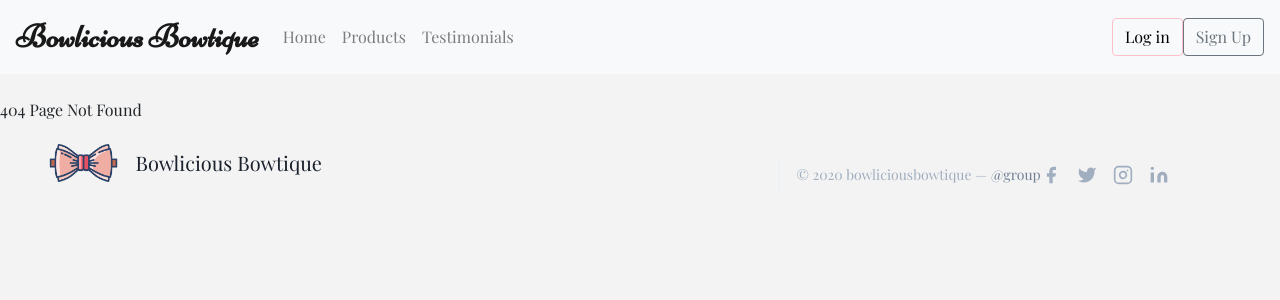
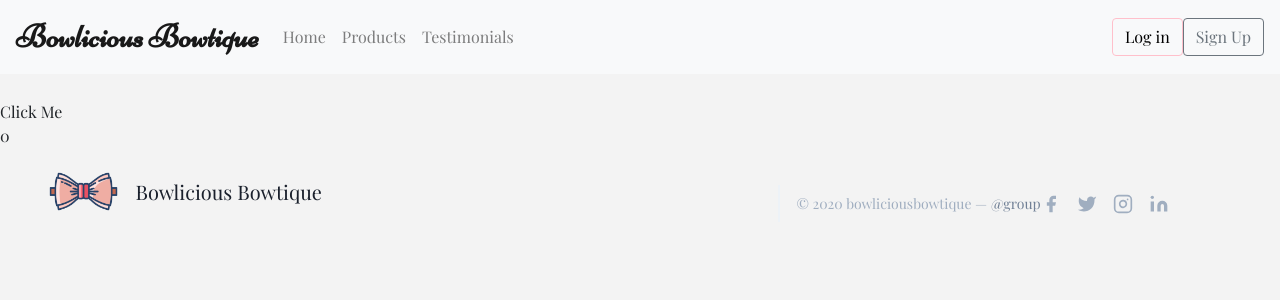
Before and after one commit to MatthewPalmer9/bowliciousbowtique, a React (Create React App) app: page /test in a window 1280 px wide. Before the commit this address had no page. Shown: the top 300 px of the page. Built offline with nearby package versions, Linux system fonts and the light colour scheme.

Commit message:
Updated README markup.

```diff
--- a/src/App.js
+++ b/src/App.js
@@ -11,6 +11,7 @@ import Footer from './containers/Footer';
 import Default from './components/Default';
 import Login from './sessions/Login';
 import Signup from './sessions/Signup';
+import CodeTest from './components/CodeTest';
 
 
 export default class App extends Component {
@@ -22,6 +23,7 @@ export default class App extends Component {
           <Navbar />
             <Switch>
               <Route exact path="/" component={Home}/>
+              <Route exact path="/test" component={CodeTest} />
               <Route exact path="/testimonials" component={TestimonialsContainer}/>
               <Route exact path="/products" component={ProductContainer} />
               <Route exact path="/login" component={Login}/>
--- a/src/actions/fetchComments.js
+++ b/src/actions/fetchComments.js
@@ -1,6 +1,7 @@
 export function fetchComments(){
     return (dispatch) => {
-        fetch('https://still-refuge-44546.herokuapp.com/comments')
+        // fetch('https://still-refuge-44546.herokuapp.com/comments')
+        fetch('http://localhost:3000/comments')
         .then(resp => resp.json())
         .then(comments => dispatch({
             type: 'FETCH_COMMENTS',
--- a/src/actions/fetchProducts.js
+++ b/src/actions/fetchProducts.js
@@ -1,6 +1,6 @@
 export function fetchProducts(){
     return (dispatch) => {
-        fetch('https://still-refuge-44546.herokuapp.com/products')
+        fetch('http://localhost:3000/products')
         .then(resp => resp.json())
         .then(products => dispatch({
             type: 'RENDER_PRODUCTS',
--- a/src/actions/postComments.js
+++ b/src/actions/postComments.js
@@ -1,6 +1,6 @@
 export function postComments(comment){
     return (dispatch) => {
-        fetch('https://still-refuge-44546.herokuapp.com/comments', {
+        fetch('http://localhost:3000/comments', {
             method: 'POST',
             headers: {
                 'Content-Type': 'application/json'
--- /dev/null
+++ b/src/components/CodeTest.js
@@ -0,0 +1,44 @@
+import React, { Component } from 'react'
+
+export default class CodeTest extends Component {
+
+    constructor(){
+        super()
+        this.state = {
+            counter: 0
+        }
+    }
+
+    handleButtonClick = (e) => {
+
+        // this.setState({
+        //     counter: this.state.counter + 1
+        // })
+        console.log('a');
+
+        fetch('http://localhost:3000/productsjklfdsjlfjds')
+            .then(resp => {
+                if(resp.status !== 200) {
+                    throw new Error(resp.statusText);
+                }
+                console.log('b');
+                return resp.json();
+            })
+            .then(data => console.log('c', data))
+            .catch(errors => console.log('d', errors))
+
+        console.log('e');
+
+
+    }
+
+    render() {
+        return (
+            <div>
+                <button onClick={this.handleButtonClick} name="button" value="0">Click Me</button>
+                <br></br>
+                {this.state.counter}
+            </div>
+        )
+    }
+}
--- a/src/components/Product.js
+++ b/src/components/Product.js
@@ -17,22 +17,9 @@ export default class Product extends Component {
                         <h2 className="text-gray-900 title-font text-lg font-medium">{title}</h2>
                         <p className="mt-1">{`$` + price + `.00`}</p>
 
-                        <button
-
-                        className="btn btn-outline-warning"
-                        disabled={inCart ? true : false}
-                        // onClick={}
-
-                        >{inCart? (
-                            <p className="text-capitalize mb-0" disabled>
-                                {" "}
-                                In Cart
-                            </p>
-                        ) : (
-                            <p>
-                                <i className="fas fa-cart-plus"></i> Add to Cart
-                            </p>
-                        )}</button>
+                        <button className="btn btn-outline-warning">
+                            <i className="fas fa-cart-plus"></i> Add to Cart
+                        </button>
                     </div>
                 </div>
             </>
--- a/src/components/TestimonialComments.js
+++ b/src/components/TestimonialComments.js
@@ -15,7 +15,7 @@ export class TestimonialComments extends Component {
         })
     }
 
-    handleSubmit = e => {
+    handleSubmit = (e) => {
         e.preventDefault()
         this.props.postComments(this.state)
         this.setState({
@@ -41,7 +41,7 @@ export class TestimonialComments extends Component {
                                     </div>
                                     <div className="p-2 w-full">
                                         <textarea onChange={this.handleChange} name="comment" value={this.state.comment} className="w-full bg-gray-100 rounded border border-gray-400 focus:outline-none h-48 focus:border-indigo-500 text-base px-4 py-2 resize-none block" type="text" placeholder="Comment" required></textarea>
-                                    </div>
+                                    </div>e
                                     <div className="p-2 w-full">
                                         <input type="submit" value="Comment" className="flex mx-auto text-white bg-indigo-500 border-0 py-2 px-8 focus:outline-none hover:bg-indigo-600 rounded text-lg" />
                                     </div>
```
Also changed, not shown: 1 other file (tests, documents, lock files or other folders).
